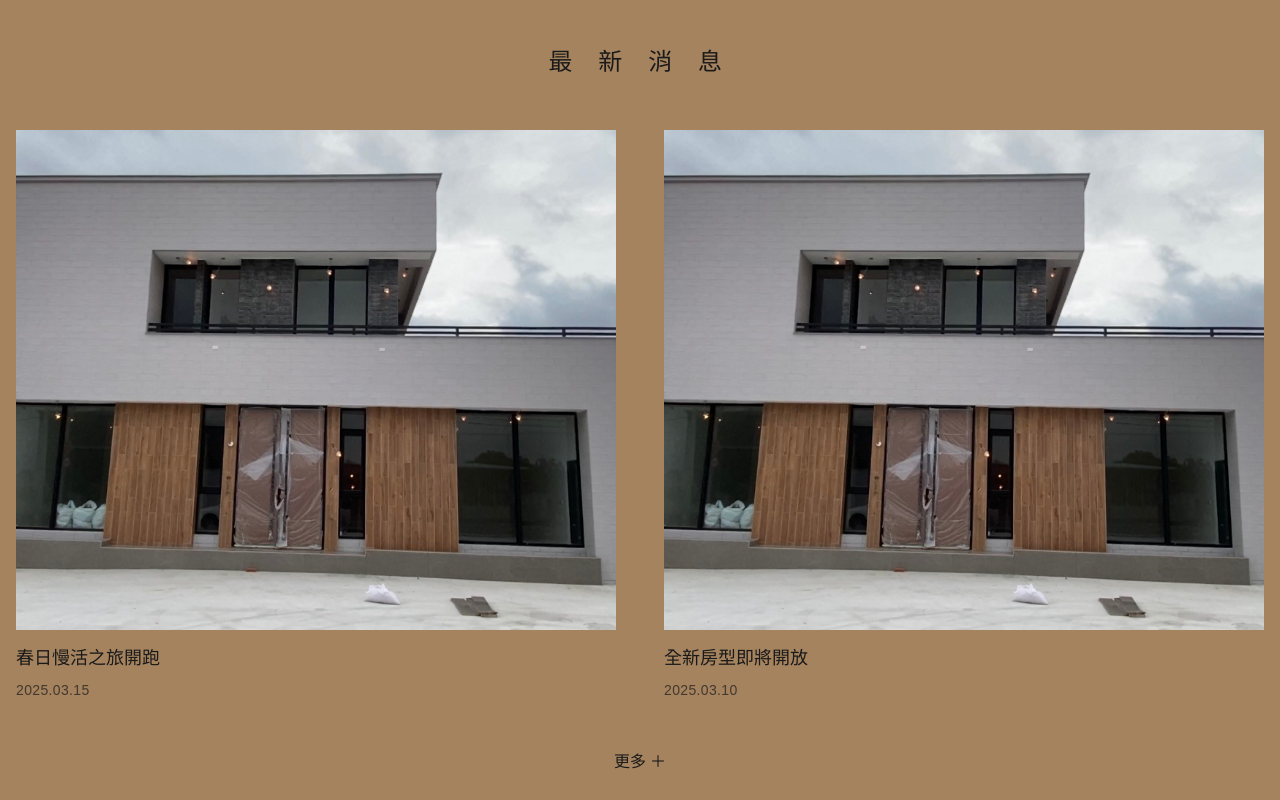
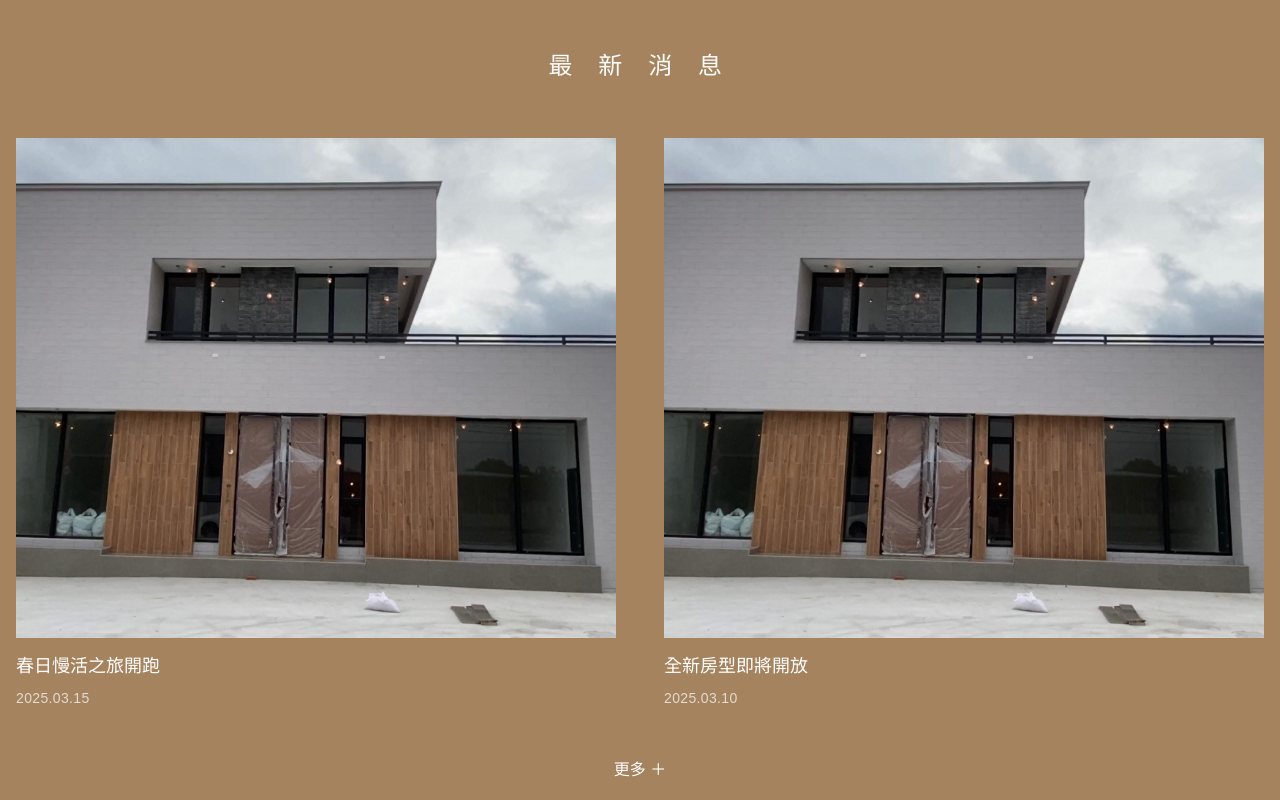
Before and after one commit to ianshih69/mumbao-website, a Next.js app: page / in a window 1280 px wide. Shown: the part 1160-1960 px from the top of the page. Built offline with nearby package versions, Linux system fonts and the light colour scheme.

Commit message:
update 最新消息區塊改成 Wandering Walls 版樣式 + 背景 #A4835E

```diff
--- a/app/page.tsx
+++ b/app/page.tsx
@@ -3,37 +3,12 @@
 import Header from "@/components/Header";
 import Footer from "@/components/Footer";
 import RoomCard from "@/components/RoomCard";
+import LatestNewsSection from "@/components/LatestNewsSection";
 import Image from "next/image";
 import Link from "next/link";
 import { rooms } from "@/data/rooms";
 
 export default function Home() {
-  const newsItems = [
-    {
-      slug: "news-1",
-      title: "春日慢活之旅開跑",
-      date: "2025-03-15",
-      excerpt:
-        "迎接春暖花開的季節，我們準備了特別的慢活體驗活動，讓您在悠閒的步調中感受大自然的美好。",
-      image: "/images/page1.jpg",
-    },
-    {
-      slug: "news-2",
-      title: "全新房型即將開放",
-      date: "2025-03-10",
-      excerpt:
-        "我們正在準備一間全新的星空套房，擁有絕佳的觀星視角，敬請期待！",
-      image: "/images/page1.jpg",
-    },
-    {
-      slug: "news-3",
-      title: "寵物友善設施升級",
-      date: "2025-03-05",
-      excerpt:
-        "為了讓毛孩們也能享受舒適的住宿體驗，我們新增了多項寵物友善設施。",
-      image: "/images/page1.jpg",
-    },
-  ];
 
   return (
     <>
@@ -130,109 +105,8 @@ export default function Home() {
       </section>
 
 
-      {/* [3] 最新消息（Wandering Walls 版） */}
-      <section className="bg-[#A4835E] py-16 md:py-24">
-        <div className="mx-auto max-w-[1280px] px-4">
-
-          {/* 標題：細字、超大字距、置中 */}
-          <h2
-            className="
-              text-[#1a1a1a]
-              text-xl md:text-2xl
-              font-normal
-              leading-none
-              tracking-[0.4em]
-              text-center
-              mb-12 md:mb-14
-            "
-          >
-            最 新 消 息
-          </h2>
-
-          {/* 兩欄卡片：桌機 2 欄，手機只顯示第 1 欄 */}
-          <div className="grid grid-cols-1 md:grid-cols-2 gap-10 md:gap-12 mb-12">
-
-            {newsItems.slice(0, 2).map((item, idx) => (
-              <article
-                key={item.slug}
-                className={
-                  // 第一則：永遠顯示
-                  // 第二則：只有 md(>=768px) 以上才顯示
-                  idx === 0
-                    ? "flex flex-col"
-                    : "hidden md:flex flex-col"
-                }
-              >
-                {/* 圖片區：大圖，無圓角，佔滿寬度，比例 6:5 */}
-                <div
-                  className="
-                    relative
-                    w-full
-                    overflow-hidden
-                    bg-black/10
-                    aspect-[6/5]    /* 寬 : 高 = 6 : 5，接近他們首頁視覺那種「房子/食物大圖」的高度感 */
-                  "
-                >
-                  <Image
-                    src={item.image}
-                    alt={item.title}
-                    fill
-                    className="object-cover object-center"
-                  />
-                </div>
-
-                {/* 文字區 */}
-                <div className="mt-4">
-                  {/* 標題（粗度正常，接近官網那種不加粗 / 不花俏） */}
-                  <Link
-                    href={`/news/${item.slug}`}
-                    className="
-                      block
-                      text-[#1a1a1a]
-                      text-base md:text-lg
-                      leading-snug
-                      font-normal
-                    "
-                  >
-                    {item.title}
-                  </Link>
-
-                  {/* 日期（淡一階、縮寫成 2025.08.01 這種格式） */}
-                  <p
-                    className="
-                      mt-2
-                      text-[#1a1a1a]/70
-                      text-sm
-                      leading-relaxed
-                      tracking-wide
-                    "
-                  >
-                    {item.date.replace(/-/g, ".")}
-                  </p>
-                </div>
-              </article>
-            ))}
-
-          </div>
-
-          {/* 更多 + 置中 */}
-          <div className="text-center">
-            <Link
-              href="/news"
-              className="
-                inline-flex items-center gap-1
-                text-[#1a1a1a]
-                text-sm md:text-base
-                leading-none
-              "
-            >
-              <span>更多</span>
-              <span>＋</span>
-            </Link>
-          </div>
-
-        </div>
-      </section>
+      {/* [3] 最新消息 */}
+      <LatestNewsSection />
 
 
       {/* [4] 房型介紹（上方分隔線，不滿版） */}
--- /dev/null
+++ b/components/LatestNewsSection.tsx
@@ -0,0 +1,88 @@
+import React from "react";
+import Image from "next/image";
+import Link from "next/link";
+
+// Mock news items data
+const newsItems = [
+  {
+    title: "春日慢活之旅開跑",
+    date: "2025-03-15",
+    image: "/images/page1.jpg",
+    slug: "news-1",
+  },
+  {
+    title: "全新房型即將開放",
+    date: "2025-03-10",
+    image: "/images/page1.jpg",
+    slug: "news-2",
+  },
+  {
+    title: "寵物友善設施升級",
+    date: "2025-03-05",
+    image: "/images/page1.jpg",
+    slug: "news-3",
+  },
+];
+
+export default function LatestNewsSection() {
+  // 只顯示前兩筆資料
+  const displayedNews = newsItems.slice(0, 2);
+
+  return (
+    <section className="bg-[#A4835E] py-16 md:py-24">
+      <div className="mx-auto max-w-[1280px] px-4">
+        {/* 區塊標題 */}
+        <h2 className="text-white font-normal text-center tracking-[0.4em] text-xl md:text-2xl mb-12 md:mb-14">
+          最 新 消 息
+        </h2>
+
+        {/* 最新消息列表 */}
+        <div className="grid grid-cols-1 md:grid-cols-2 gap-10 md:gap-12 mb-12">
+          {displayedNews.map((item, index) => (
+            <Link
+              key={item.slug}
+              href={`/news/${item.slug}`}
+              className={index === 0 ? "flex flex-col" : "hidden md:flex flex-col"}
+            >
+              {/* 大圖容器 */}
+              <div className="group relative w-full overflow-hidden aspect-[6/5] bg-black/10 cursor-pointer">
+                <Image
+                  src={item.image}
+                  alt={item.title}
+                  fill
+                  className="object-cover object-center transition-all duration-300 group-hover:scale-[1.03]"
+                />
+                {/* Hover 遮罩 + 詳細內容按鈕 */}
+                <div className="absolute inset-0 flex items-center justify-center bg-black/50 opacity-0 transition-opacity duration-300 group-hover:opacity-100">
+                  <div className="border border-white text-white text-base md:text-lg font-normal px-6 py-3 tracking-wide flex items-center gap-2 bg-transparent">
+                    詳細內容 ＋
+                  </div>
+                </div>
+              </div>
+
+              {/* 卡片文字 */}
+              <div className="mt-4">
+                <h3 className="text-white font-normal text-base md:text-lg leading-snug">
+                  {item.title}
+                </h3>
+                <p className="text-white/70 text-sm mt-2 leading-relaxed tracking-wide">
+                  {item.date.replace(/-/g, ".")}
+                </p>
+              </div>
+            </Link>
+          ))}
+        </div>
+
+        {/* 底部「更多 ＋」連結 */}
+        <div className="text-center">
+          <Link
+            href="/news"
+            className="inline-flex items-center gap-1 text-white leading-none text-sm md:text-base"
+          >
+            更多 ＋
+          </Link>
+        </div>
+      </div>
+    </section>
+  );
+}
```
